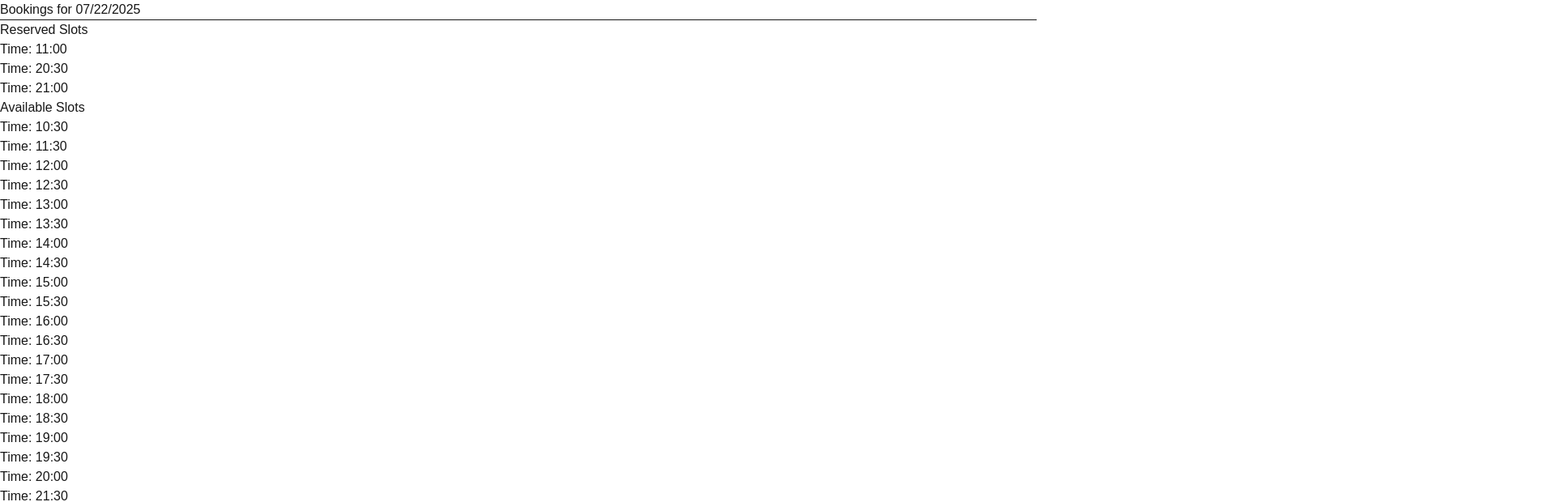
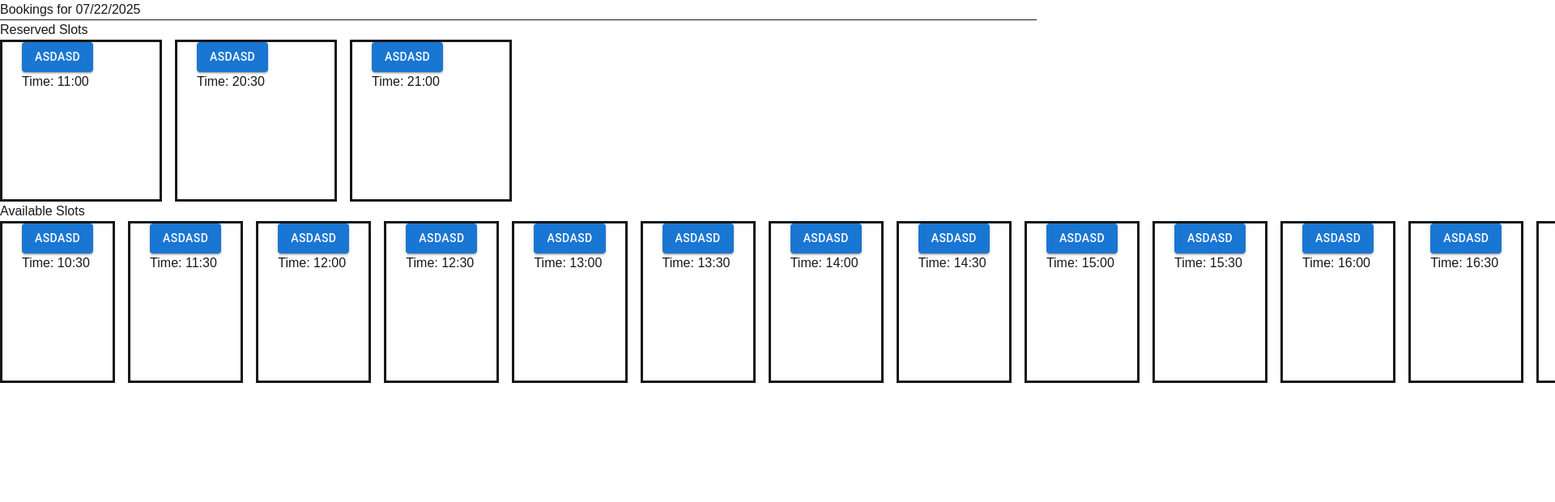
Before and after one commit to klyzecarize/Interview, a Next.js app in the folder my-booking/: page / in a window 1280 px wide. Shown: the top 620 px of the page at 81% size, 1920 px wide, since content can reach past the window. Built offline with nearby package versions, Linux system fonts and the light colour scheme.

Commit message:
interview-5: added materialUI for frontend design

```diff
--- a/my-booking/package.json
+++ b/my-booking/package.json
@@ -9,6 +9,11 @@
     "lint": "next lint"
   },
   "dependencies": {
+    "@emotion/cache": "^11.14.0",
+    "@emotion/react": "^11.14.0",
+    "@emotion/styled": "^11.14.1",
+    "@mui/material": "^7.2.0",
+    "@mui/material-nextjs": "^7.2.0",
     "moment": "^2.30.1",
     "next": "15.4.2",
     "react": "19.1.0",
--- a/my-booking/src/app/components/slots.js
+++ b/my-booking/src/app/components/slots.js
@@ -1,9 +1,38 @@
-import React from 'react'
+import React from 'react';
+import Button from '@mui/material/Button';
+import Box from '@mui/material/Box';
+import Container from '@mui/material/Container';
 
 const Slots = ({time}) => {
 
   return (
-    <h1>Time: {time}</h1>
+    <>
+        <Container maxWidth="sm"
+            sx={{
+                width: 200,
+                height: 200,
+                border: 'solid',
+            }}
+        >
+            {/* <Box
+            sx={{
+                width: 100,
+                height: 100,
+                borderRadius: 1,
+                bgcolor: 'primary.main',
+                '&:hover': {
+                    bgcolor: 'primary.dark',
+                },
+            }}
+            /> */}
+            <Button variant="contained">
+            asdasd
+            </Button>
+            <h1>Time: {time}</h1>
+        </Container>
+
+
+    </>
   )
 }
 
--- a/my-booking/src/app/page.js
+++ b/my-booking/src/app/page.js
@@ -1,5 +1,6 @@
 import Slots from "./components/slots";
 import moment from "moment";
+import { Stack } from "@mui/material";
 
 export default function Home() {
 
@@ -12,17 +13,21 @@ export default function Home() {
       <h1>Bookings for {currentDate.format("MM/DD/YYYY")}</h1>
       <hr/>
       <h1>Reserved Slots</h1>
+      <Stack direction="row" spacing={2}>
         {
           bookedSlots.sort().map( (timeSlot, index) => {
             return <Slots key={index} time={timeSlot} />
           })
         }
+      </Stack>
       <h1>Available Slots</h1>
+      <Stack direction="row" spacing={2}>
         {
           allSlots.map( (timeSlot, index) => {
             return <Slots key={index} time={timeSlot} />
           })
         }
+      </Stack>
     </>
   );
 }
```
Also changed, not shown: 1 other file (tests, documents, lock files or other folders). Lines whose indentation alone changed are shown as unchanged.
